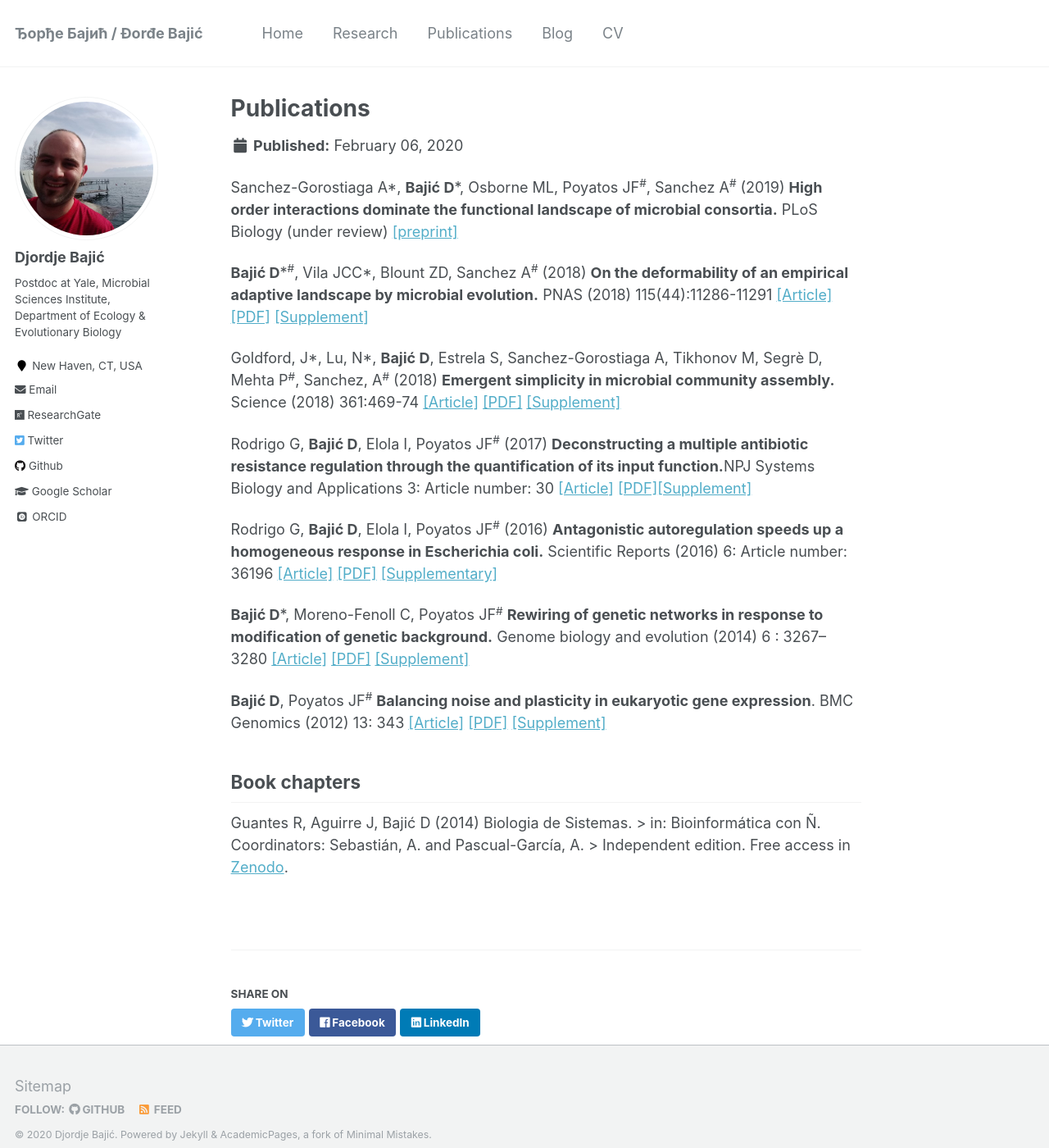
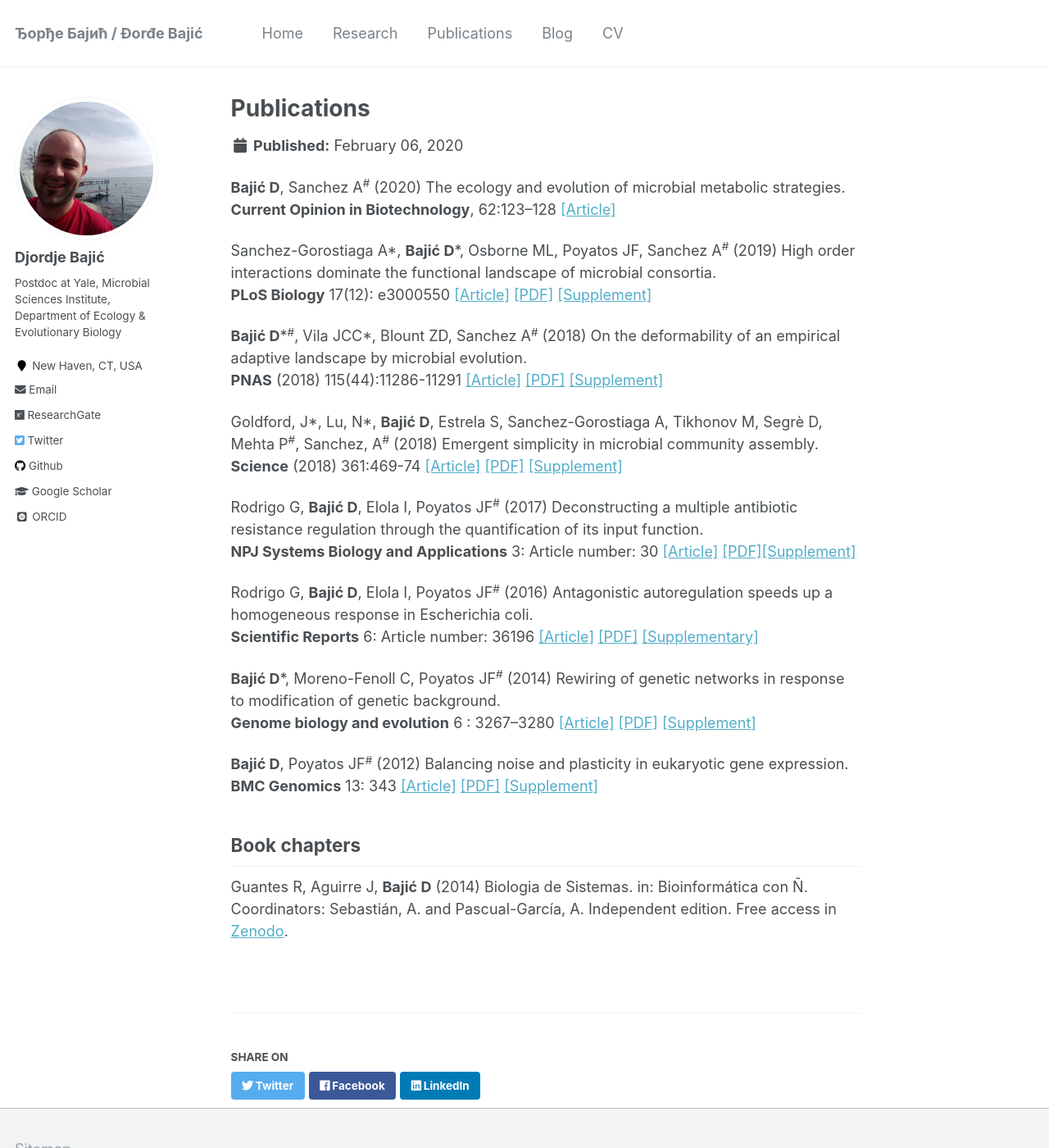
Before and after one commit to djbajic/djbajic.github.io, a Jekyll site: the page built from _publications/publications.md, in a window 1280 px wide and 1400 px high. Shown: the whole window at 82% size. Built offline with Jekyll 4.4.1, drawn with Linux system fonts in a browser that asks for light colours; some web fonts are replaced.

Commit message:
Update Feb2020

```diff
--- a/_data/navigation.yml
+++ b/_data/navigation.yml
@@ -14,4 +14,4 @@ main:
     url: /year-archive/
 
   - title: "CV"
-    url: /images/cv.pdf
+    url: /images/CV_djordje_Feb2020.pdf
--- a/_publications/publications.md
+++ b/_publications/publications.md
@@ -2,26 +2,24 @@
 title: "Publications"
 layout: single
 permalink: /publications/
-
 ---
 
+**Bajić D**, Sanchez A<sup>\#</sup> (2020) The ecology and evolution of microbial metabolic strategies. <br/> **Current Opinion in Biotechnology**, 62:123–128 [[Article]](/files/met_strategies.pdf)
 
-Sanchez-Gorostiaga A\*, **Bajić D**\*, Osborne ML, Poyatos JF<sup>\#</sup>, Sanchez A<sup>\#</sup> (2019) **High order interactions dominate the functional landscape of microbial consortia.** PLoS Biology (under review) [[preprint]](https://www.biorxiv.org/content/early/2018/05/29/333534)
+Sanchez-Gorostiaga A\*, **Bajić D**\*, Osborne ML, Poyatos JF, Sanchez A<sup>\#</sup> (2019) High order interactions dominate the functional landscape of microbial consortia. <br/> **PLoS Biology** 17(12): e3000550 [[Article]](https://journals.plos.org/plosbiology/article?id=10.1371/journal.pbio.3000550) [[PDF]](/files/hois.pdf) [[Supplement]](/files/hois_supplement.pdf)
 
-**Bajić D**\*<sup>\#</sup>, Vila JCC\*, Blount ZD, Sanchez A<sup>\#</sup> (2018) **On the deformability of an empirical adaptive landscape by microbial evolution.** PNAS (2018) 115(44):11286-11291 [[Article]](https://www.pnas.org/content/115/44/11286) [[PDF]](/files/deformability.pdf) [[Supplement]](/files/deformability_supplement.pdf)
+**Bajić D**\*<sup>\#</sup>, Vila JCC\*, Blount ZD, Sanchez A<sup>\#</sup> (2018) On the deformability of an empirical adaptive landscape by microbial evolution. <br/> **PNAS** (2018) 115(44):11286-11291 [[Article]](https://www.pnas.org/content/115/44/11286) [[PDF]](/files/deformability.pdf) [[Supplement]](/files/deformability_supplement.pdf)
 
-Goldford, J\*, Lu, N\*, **Bajić D**, Estrela S, Sanchez-Gorostiaga A, Tikhonov M, Segrè D, Mehta P<sup>\#</sup>, Sanchez, A<sup>\#</sup> (2018) **Emergent simplicity in microbial community assembly.** Science (2018) 361:469-74 [[Article]](http://science.sciencemag.org/content/361/6401/469) [[PDF]](/files/emergent_simplicity.pdf) [[Supplement]](/files/emergent_simplicity_supp.pdf)
+Goldford, J\*, Lu, N\*, **Bajić D**, Estrela S, Sanchez-Gorostiaga A, Tikhonov M, Segrè D, Mehta P<sup>\#</sup>, Sanchez, A<sup>\#</sup> (2018) Emergent simplicity in microbial community assembly. <br/> **Science** (2018) 361:469-74 [[Article]](http://science.sciencemag.org/content/361/6401/469) [[PDF]](/files/emergent_simplicity.pdf) [[Supplement]](/files/emergent_simplicity_supp.pdf)
 
-Rodrigo G, **Bajić D**, Elola I, Poyatos JF<sup>\#</sup> (2017) **Deconstructing a multiple antibiotic resistance regulation through the quantification of its input function.**NPJ Systems Biology and Applications 3: Article number: 30 [[Article]](https://www.nature.com/articles/s41540-017-0031-2) [[PDF]](/files/deconstructing.pdf)[[Supplement]](/files/deconstructing_supp.pdf)
+Rodrigo G, **Bajić D**, Elola I, Poyatos JF<sup>\#</sup> (2017) Deconstructing a multiple antibiotic resistance regulation through the quantification of its input function. <br/> **NPJ Systems Biology and Applications** 3: Article number: 30 [[Article]](https://www.nature.com/articles/s41540-017-0031-2) [[PDF]](/files/deconstructing.pdf)[[Supplement]](/files/deconstructing_supp.pdf)
 
-Rodrigo G, **Bajić D**, Elola I, Poyatos JF<sup>\#</sup> (2016) **Antagonistic autoregulation speeds up a homogeneous response in Escherichia coli.** Scientific Reports (2016) 6: Article number: 36196 [[Article]](https://www.nature.com/articles/srep36196) [[PDF]](/files/antagonistic.pdf) [[Supplementary]](/files/antagonistic_supp.pdf)
+Rodrigo G, **Bajić D**, Elola I, Poyatos JF<sup>\#</sup> (2016) Antagonistic autoregulation speeds up a homogeneous response in Escherichia coli. <br/> **Scientific Reports** 6: Article number: 36196 [[Article]](https://www.nature.com/articles/srep36196) [[PDF]](/files/antagonistic.pdf) [[Supplementary]](/files/antagonistic_supp.pdf)
 
-**Bajić D**\*, Moreno-Fenoll C, Poyatos JF<sup>\#</sup> **Rewiring of genetic networks in response to modification of genetic background.** Genome biology and evolution (2014) 6 : 3267–3280 [[Article]](https://academic.oup.com/gbe/article/6/12/3267/548797) [[PDF]](/files/rewiring.pdf) [[Supplement]](/files/rewiring_supp.pdf)
+**Bajić D**\*, Moreno-Fenoll C, Poyatos JF<sup>\#</sup> (2014) Rewiring of genetic networks in response to modification of genetic background. <br/> **Genome biology and evolution** 6 : 3267–3280 [[Article]](https://academic.oup.com/gbe/article/6/12/3267/548797) [[PDF]](/files/rewiring.pdf) [[Supplement]](/files/rewiring_supp.pdf)
 
-**Bajić D**, Poyatos JF<sup>\#</sup> **Balancing noise and plasticity in eukaryotic gene expression**. BMC Genomics (2012) 13: 343 [[Article]](https://bmcgenomics.biomedcentral.com/articles/10.1186/1471-2164-13-343) [[PDF]](/files/noise_plasticity.pdf) [[Supplement]](/files/noise_plasticity_supplement.pdf)
+**Bajić D**, Poyatos JF<sup>\#</sup> (2012) Balancing noise and plasticity in eukaryotic gene expression. <br/> **BMC Genomics** 13: 343 [[Article]](https://bmcgenomics.biomedcentral.com/articles/10.1186/1471-2164-13-343) [[PDF]](/files/noise_plasticity.pdf) [[Supplement]](/files/noise_plasticity_supplement.pdf)
 
 ## Book chapters
 
-Guantes R, Aguirre J, Bajić D (2014) Biologia de Sistemas.
-	> in: Bioinformática con Ñ. Coordinators: Sebastián, A. and Pascual-García, A.
-	> Independent edition. Free access in [Zenodo](https://zenodo.org/record/1066367).
+Guantes R, Aguirre J, **Bajić D** (2014) Biologia de Sistemas. in: Bioinformática con Ñ. Coordinators: Sebastián, A. and Pascual-García, A. Independent edition. Free access in [Zenodo](https://zenodo.org/record/1066367).
```
Also changed, not shown: _pages/about.md (+3 -2 lines), _research/research.md (+4 -1 lines), images/Screenshot from 2019-11-04 11-01-25.png (added), images/hierarchies.jpg (added), 3 other files.
